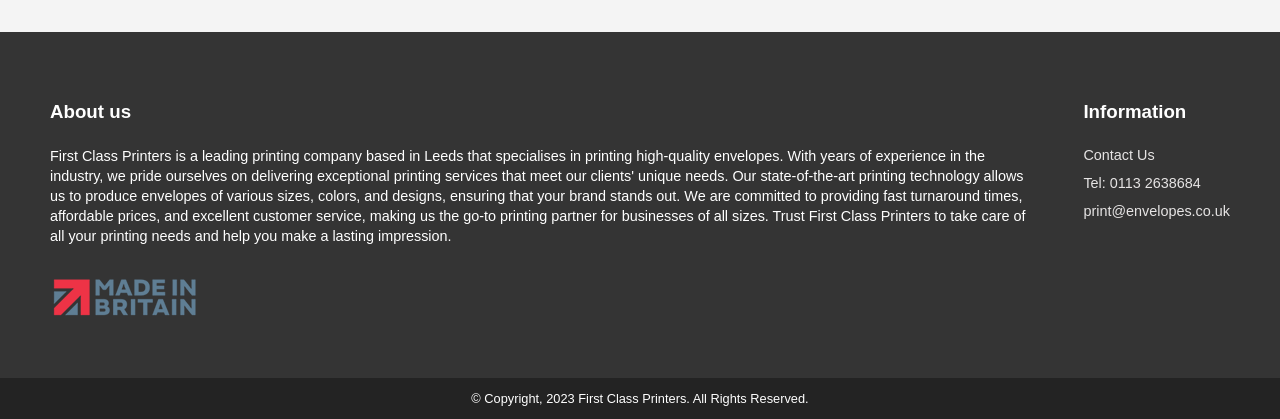
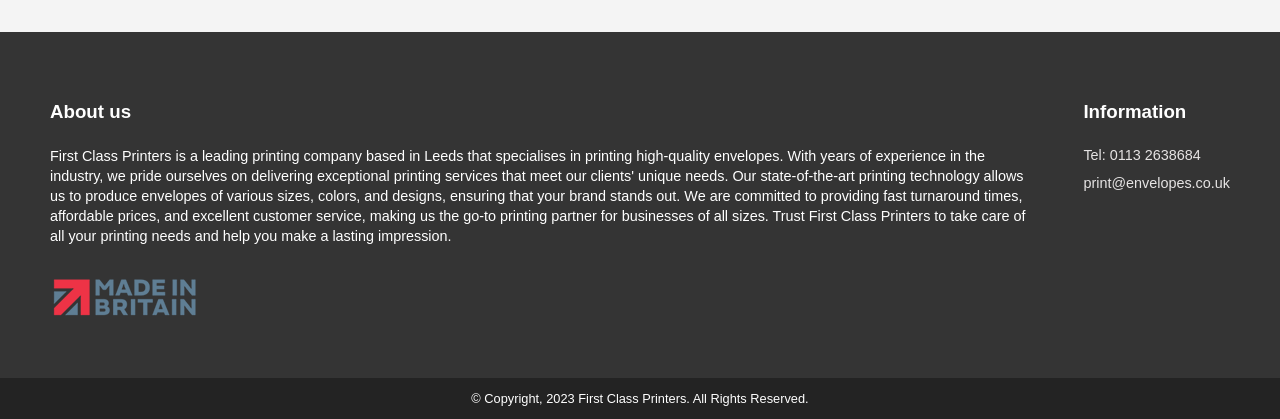
Before and after one commit to AndryEnveseur/FirstClassPrinters-ContactUs, a plain HTML site: page index.html in a window 1280 px wide. Shown: the part 1147-1566 px from the top of the page. Drawn offline with Linux system fonts and the light colour scheme.

Commit message:
Enlace a Contact us desde Contact us quitado

```diff
--- a/css/footer/style.css
+++ b/css/footer/style.css
@@ -106,7 +106,6 @@ footer .footer-top-container a:hover, footer .footer-top-container a:active {
 @media (max-width: 900px) {
     footer .footer-top-container > div {
         flex-wrap: wrap;
-
     }
 }
 
--- a/index.html
+++ b/index.html
@@ -142,11 +142,6 @@
                     <nav>
                         <ul>
                             <li>
-                                <a href="https://andryenveseur.github.io/FirstClassPrinters-ContactUs/">
-                                    Contact Us
-                                </a>
-                            </li>
-                            <li>
                                 <a href="tel:01132638684">
                                     Tel: 0113 2638684
                                 </a>
```
